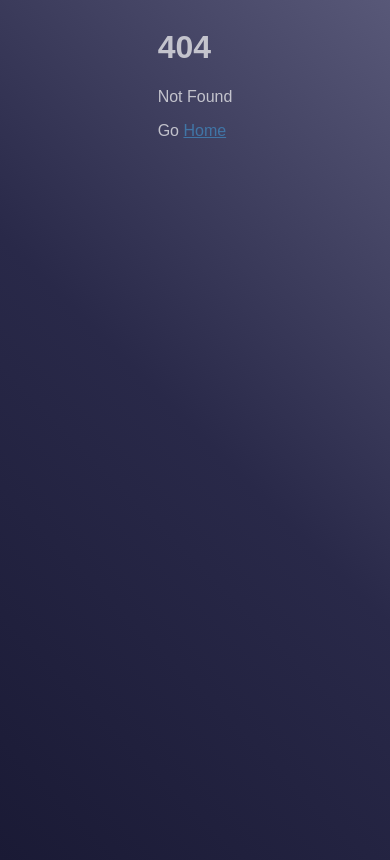
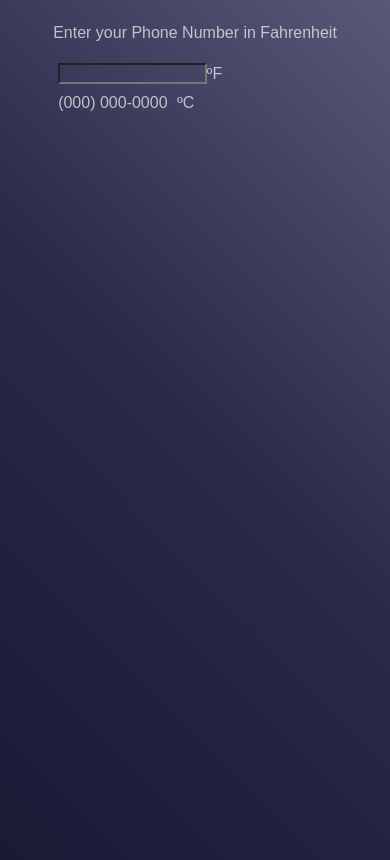
Before and after one commit to Slackow/y84-demo, a SvelteKit app: page /phone_number in a window 390 px wide. Before the commit this address had no page. Built offline with nearby package versions, Linux system fonts and the light colour scheme.

Commit message:
add really good phone number selector

```diff
--- /dev/null
+++ b/src/routes/phone_number/+page.svelte
@@ -0,0 +1,7 @@
+<script lang="ts">
+	import PhoneNumberSelector from "./phone_number_selector.svelte";
+
+
+</script>
+
+<PhoneNumberSelector />
--- /dev/null
+++ b/src/routes/phone_number/phone_number_selector.svelte
@@ -0,0 +1,59 @@
+<script lang="ts">
+	let text = $state("");
+	// (32°F − 32) × 5/9 = 0°C
+	function fToC(f: number) {
+		return (f - 32) * 5 / 9
+	}
+	let phone_number = $derived.by(() => {
+		let value = +text.trim();
+		if (text && !isNaN(value)) {
+			let result = `${Math.abs(Math.round(fToC(value)))}`.padStart(10, "0");
+			if (result.length === 10){
+				return result;
+			}
+		}
+		return "0".repeat(10);
+	});
+
+</script>
+
+<style>
+	input {
+			text-align: right;
+			display: flex;
+			background: none;
+			color: white;
+      width: 70%;
+	}
+	.container {
+			width: fit-content;
+			display: grid;
+			flex-direction: column;
+	}
+	.item {
+			/*border: #ff3e00 1px solid;*/
+			padding: 5px;
+	}
+	.phone_number {
+			width: max-content;
+			margin: 0;
+			display: inline;
+	}
+	span {
+			display: flex;
+			align-items: center;
+	}
+</style>
+
+<div>
+	<p>Enter your Phone Number in Fahrenheit</p>
+	<div class="container">
+		<span class="item input">
+			<input bind:value={text}>ºF
+		</span>
+		<span>
+			<span class="item phone_number">({phone_number.slice(0, 3)}) {phone_number.slice(3, 6)}-{phone_number.slice(6, )}&nbsp;</span>
+			<span>ºC</span>
+		</span>
+	</div>
+</div>
```
